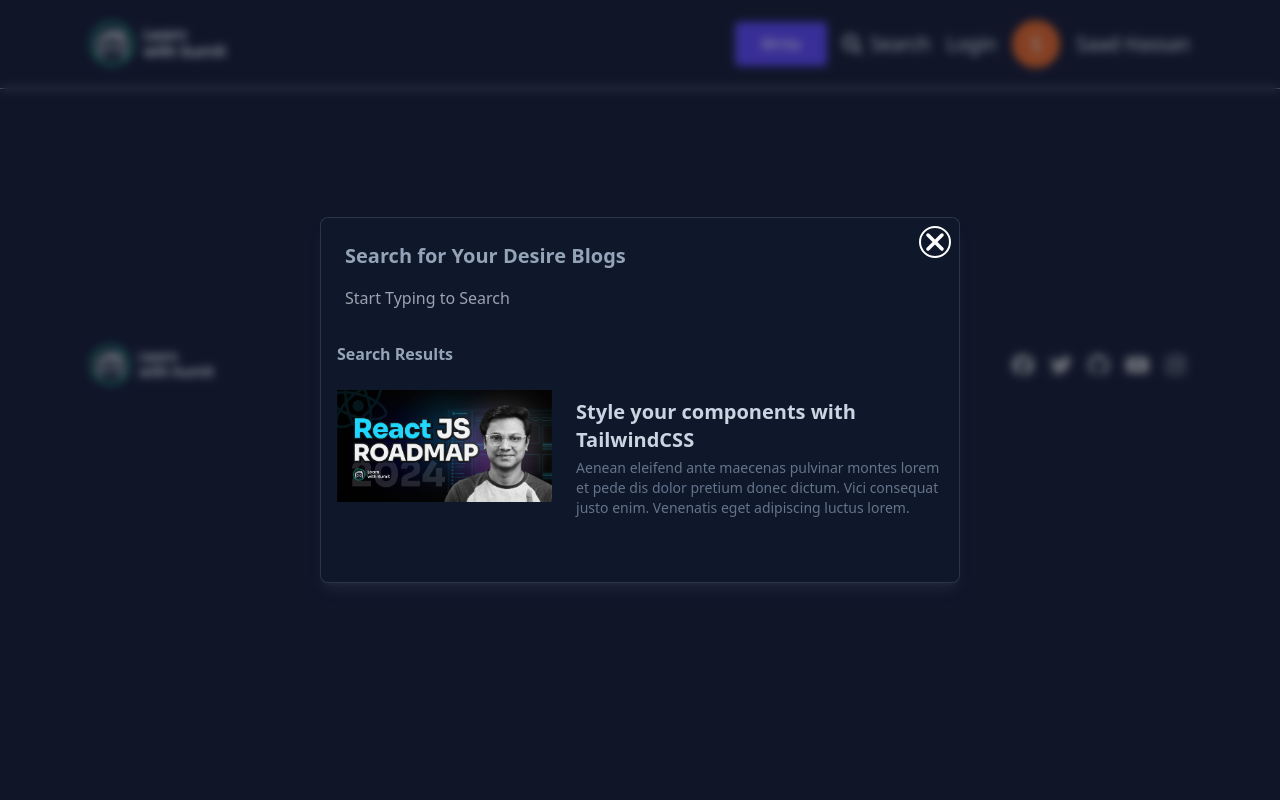
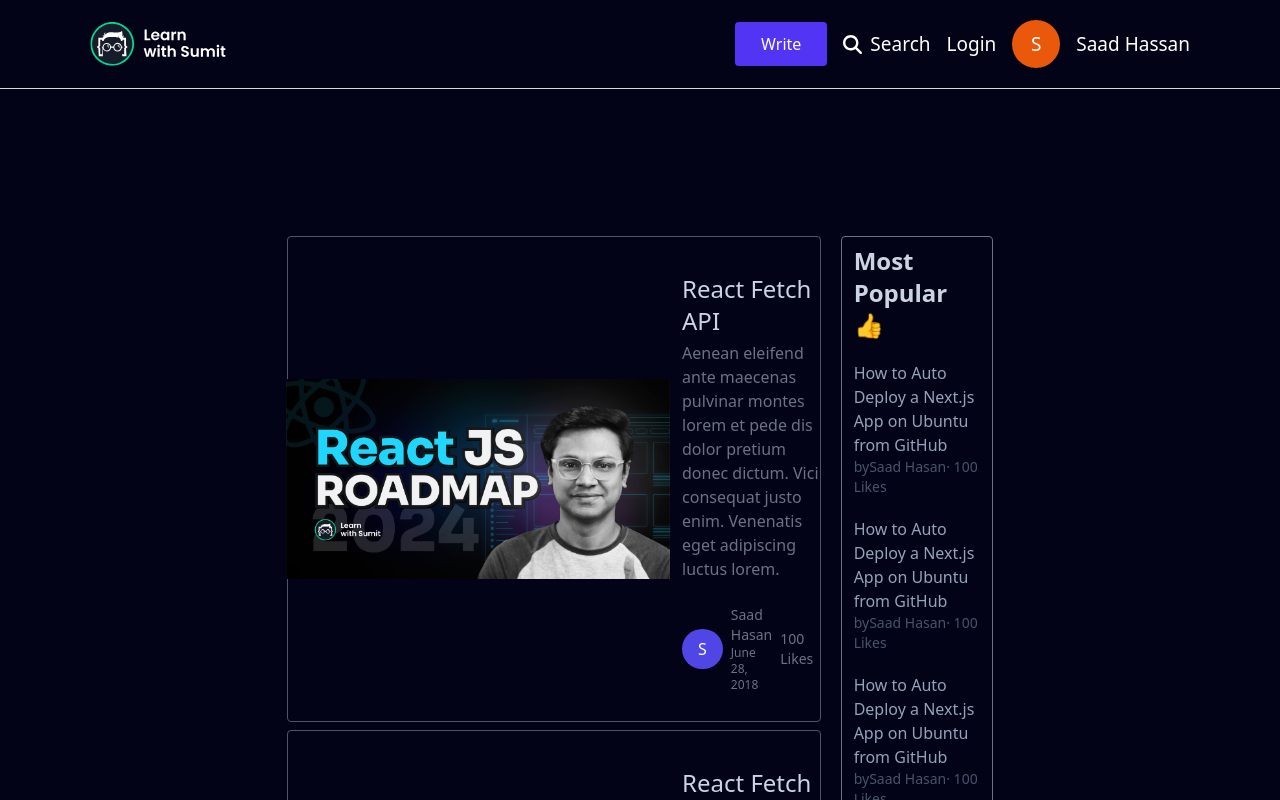
Before and after one commit to Nazim6269/nazimblogs, a React (Vite) app: page / in a window 1280 px wide. Shown: the top 800 px of the page. Built offline with nearby package versions, Linux system fonts and the light colour scheme.

Commit message:
✨ feat: add routes using react router dom

```diff
--- a/package.json
+++ b/package.json
@@ -17,6 +17,7 @@
     "prop-types": "^15.8.1",
     "react": "^18.2.0",
     "react-dom": "^18.2.0",
+    "react-router-dom": "^6.22.3",
     "styled-components": "^6.1.8"
   },
   "devDependencies": {
--- a/src/App.jsx
+++ b/src/App.jsx
@@ -1,17 +1,30 @@
+import { BrowserRouter, Route, Routes } from "react-router-dom";
 import "./App.css";
 import Footer from "./Components/Footer/Footer";
 import Navbar from "./Components/shared/Navbar/Navbar";
 import Container from "./Components/ui/container/Container";
+import CreateBlog from "./screens/CreateBlog/CreateBlog";
 import Home from "./screens/Home/Home";
+import Login from "./screens/Login/Login";
+import Profile from "./screens/Profile/Profile";
+import Register from "./screens/Register/Register";
 
 function App() {
   return (
     <>
-      <Navbar />
-      <Container>
-        <Home />
-      </Container>
-      <Footer />
+      <BrowserRouter>
+        <Navbar />
+        <Container>
+          <Routes>
+            <Route exact path="/" element={<Home />} />
+            <Route exact path="/login" element={<Login />} />
+            <Route exact path="/register" element={<Register />} />
+            <Route exact path="/create-blog" element={<CreateBlog />} />
+            <Route exact path="/profile" element={<Profile />} />
+          </Routes>
+        </Container>
+        <Footer />
+      </BrowserRouter>
     </>
   );
 }
--- a/src/Components/shared/Navbar/Navbar.jsx
+++ b/src/Components/shared/Navbar/Navbar.jsx
@@ -1,5 +1,6 @@
 import { faSearch } from "@fortawesome/free-solid-svg-icons";
 import { FontAwesomeIcon } from "@fortawesome/react-fontawesome";
+import { Link } from "react-router-dom";
 import styled from "./navbar.module.css";
 
 const Navbar = () => {
@@ -10,17 +11,22 @@ const Navbar = () => {
           <img src="/logo.svg" alt="header logo" />
         </div>
         <div className={styled.rightPanel}>
-          <button>write</button>
+          <Link to={"/create-blog"}>
+            {" "}
+            <button>write</button>
+          </Link>
           <div className="flex justify-center items-center gap-2">
             <FontAwesomeIcon icon={faSearch} className="text-white text-md " />
             <span>Search</span>
           </div>
 
-          <a href="/">login</a>
+          <Link to={"/login"}>login</Link>
           <span className="bg-orange-600 w-12 h-12 rounded-full flex justify-center items-center">
             S
           </span>
-          <span>saad hassan</span>
+          <Link to={"/profile"}>
+            <span>saad hassan</span>
+          </Link>
         </div>
       </div>
       <div className={styled.line}></div>
--- a/src/screens/Home/Home.jsx
+++ b/src/screens/Home/Home.jsx
@@ -1,4 +1,5 @@
-import SearchPopup from "../../Components/SearchPopup/SearchPopup";
+import SideBar from "../../Components/shared/SideBar/SideBar";
+import BlogCards from "../BlogCards/BlogCards";
 
 const Home = () => {
   return (
@@ -9,7 +10,7 @@ const Home = () => {
 
       {/* {<SingleBlog />} */}
 
-      {/* <div className="flex gap-5 m-5">
+      <div className="flex gap-5 m-5">
         <div className="flex flex-col gap-2">
           <BlogCards />
           <BlogCards />
@@ -18,12 +19,12 @@ const Home = () => {
           <BlogCards />
         </div>
         <SideBar />
-      </div> */}
+      </div>
 
       {/* <CreateBlog /> */}
 
       {/* <Profile /> */}
-      <SearchPopup />
+      {/* <SearchPopup /> */}
     </div>
   );
 };
```
Also changed, not shown: 1 other file (tests, documents, lock files or other folders).
